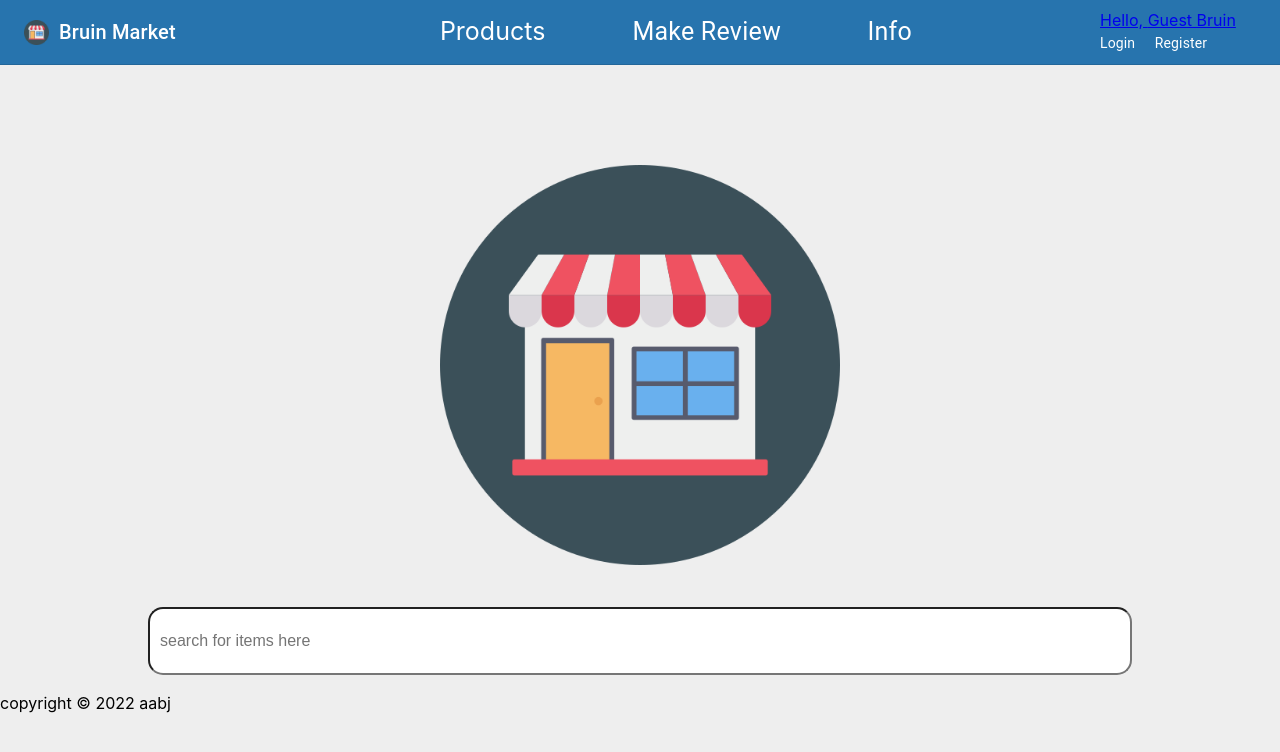
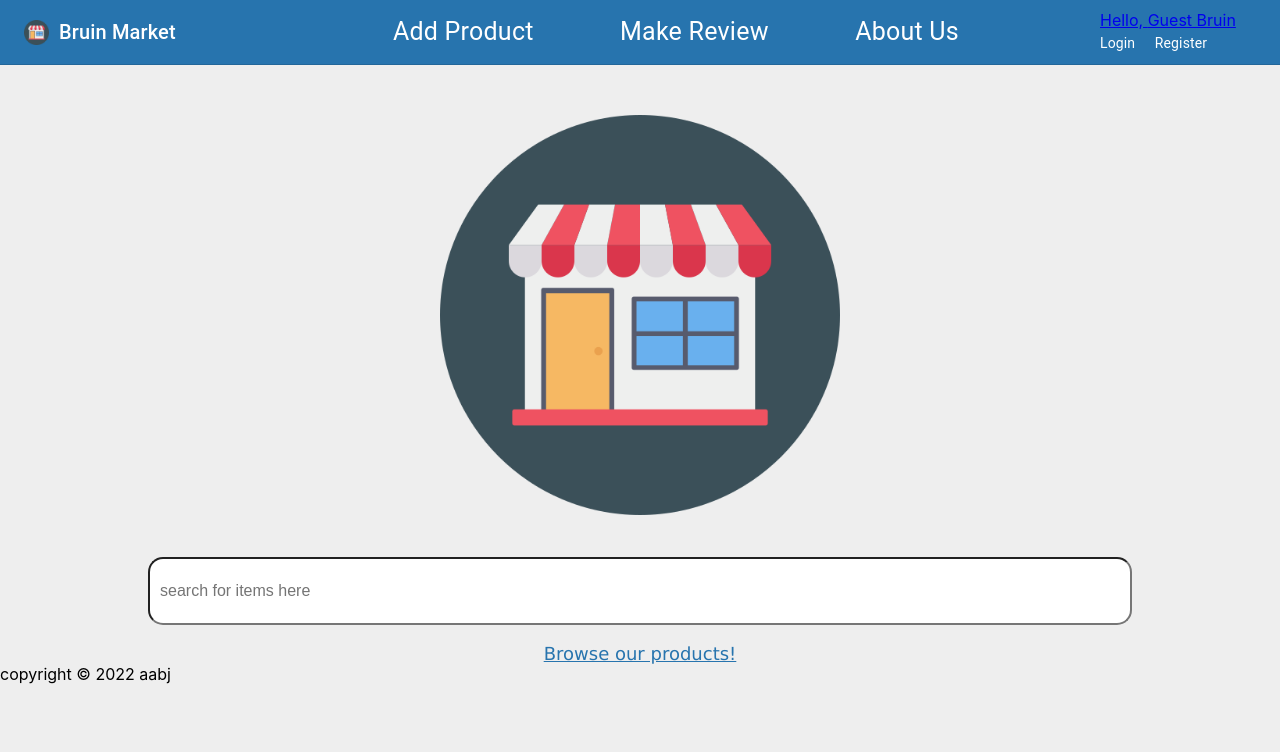
Before and after one commit to ashi72/budget-amazon, a React (Create React App) app: page / in a window 1280 px wide. Shown: the top 752 px of the page. Built offline with nearby package versions, Linux system fonts and the light colour scheme.

Commit message:
Rearranged Nav bar and home page

```diff
--- a/src/components/Home.css
+++ b/src/components/Home.css
@@ -53,6 +53,8 @@ nav {
   text-align: center;
   align-items: center;
   padding-top: 10px;
+  font-family: Verdana, Geneva, Tahoma, sans-serif;
+  font-size: 18px;
 }
 .navbaraddprod {
   color: #2774ae;
@@ -64,4 +66,5 @@ nav {
 .LogoImage {
   height: 400px;
   width: 400px;
+  margin-top: -50px;
 }
--- a/src/components/Home.js
+++ b/src/components/Home.js
@@ -19,12 +19,12 @@ const Home = () => {
         />
       </div>
       <div className="linktocatalog">
-        {user && (
-          <Link to="/addproduct" className="navbaraddprod">
+        {
+          <Link to="/Products" className="navbaraddprod">
             {" "}
-            Add a product!{" "}
+            Browse our products!{" "}
           </Link>
-        )}
+        }
       </div>
     </>
   );
--- a/src/components/NavBar/NavBar.js
+++ b/src/components/NavBar/NavBar.js
@@ -59,11 +59,30 @@ const NavBar = ({ onLogout }) => {
           </Typography>
 
           <div>
-            <Link to="/Products" className={classes.navlinks} color="inherit">
+            {user && (
+              <Typography
+                component={Link}
+                to="/addproduct"
+                className={classes.navlinks}
+                color="inherit"
+              >
                 {" "}
-              Products{" "}
-            </Link>
+                Add Product{" "}
+              </Typography>
+            )}
+            {!user && (
+              <Typography
+                component={Link}
+                to="/register"
+                className={classes.navlinks}
+                color="inherit"
+              >
+                {" "}
+                Add Product{" "}
+              </Typography>
+            )}
 
+            {user && (
               <Typography
                 component={Link}
                 to="/review"
@@ -73,6 +92,18 @@ const NavBar = ({ onLogout }) => {
                 {" "}
                 Make Review{" "}
               </Typography>
+            )}
+            {!user && (
+              <Typography
+                component={Link}
+                to="/register"
+                className={classes.navlinks}
+                color="inherit"
+              >
+                {" "}
+                Make Review{" "}
+              </Typography>
+            )}
 
             <Typography
               component={Link}
@@ -81,7 +112,7 @@ const NavBar = ({ onLogout }) => {
               color="inherit"
             >
               {" "}
-              Info{" "}
+              About Us{" "}
             </Typography>
           </div>
 
```
Lines whose indentation alone changed are shown as unchanged.
